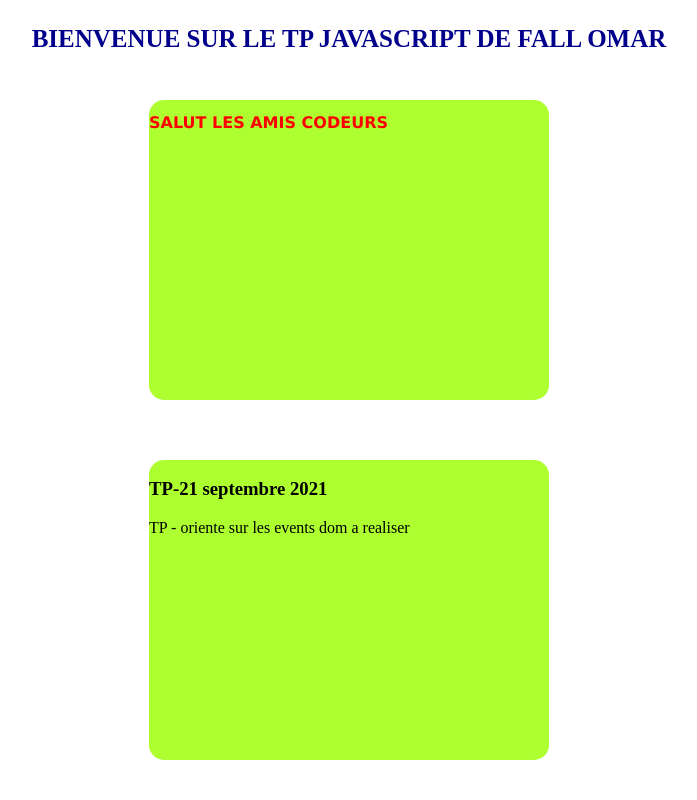
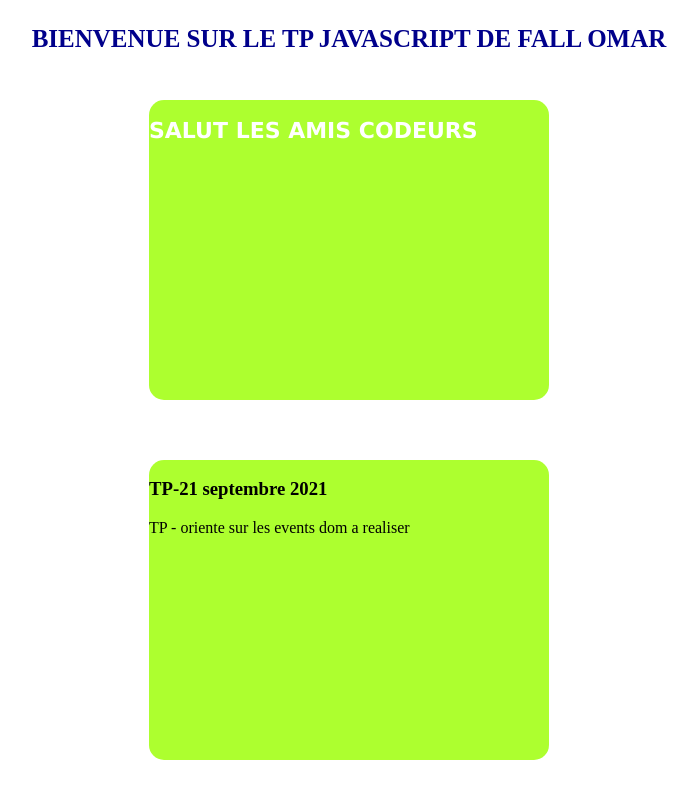
Before and after one commit to omar218/TPJS, a plain HTML site: page index.html in a window 1280 px wide. Shown: the top 800 px of the page, without its empty margins (291-988 px from the left). Drawn offline with Linux system fonts and the light colour scheme.

Commit message:
updateTP

```diff
--- a/css/style.css
+++ b/css/style.css
@@ -37,10 +37,10 @@ body {
 }
 
 h2{
-    color: red;
+    color: white;
     justify-content: center;
     align-items: center;
     text-transform: uppercase;
-    font-size: medium;
+    font-size: 22px;
     font-family: 'Lucida Sans', 'Lucida Sans Regular', 'Lucida Grande', 'Lucida Sans Unicode', Geneva, Verdana, sans-serif;
 }
--- a/js/script.js
+++ b/js/script.js
@@ -15,6 +15,7 @@ const h3 = document.querySelector('h3')
 })
 
 
+
 let division = document.querySelector('div')
 division.addEventListener('mousemove', ()=>{
     division.style.backgroundColor= "orange"
@@ -23,6 +24,7 @@ division.addEventListener('mousemove', ()=>{
     division.style.color = "white"
     division.textContent = "Salut 10000 codeurs je suis Fall Omar fullstack ambassadeur 10000 codeurs detenteur du passeport numerique"
 })
+
 division.addEventListener('mouseout', ()=>{
     division.style.backgroundColor="blue"
     division.textContent = "Javascript dans la poche, merci a tous "
```
